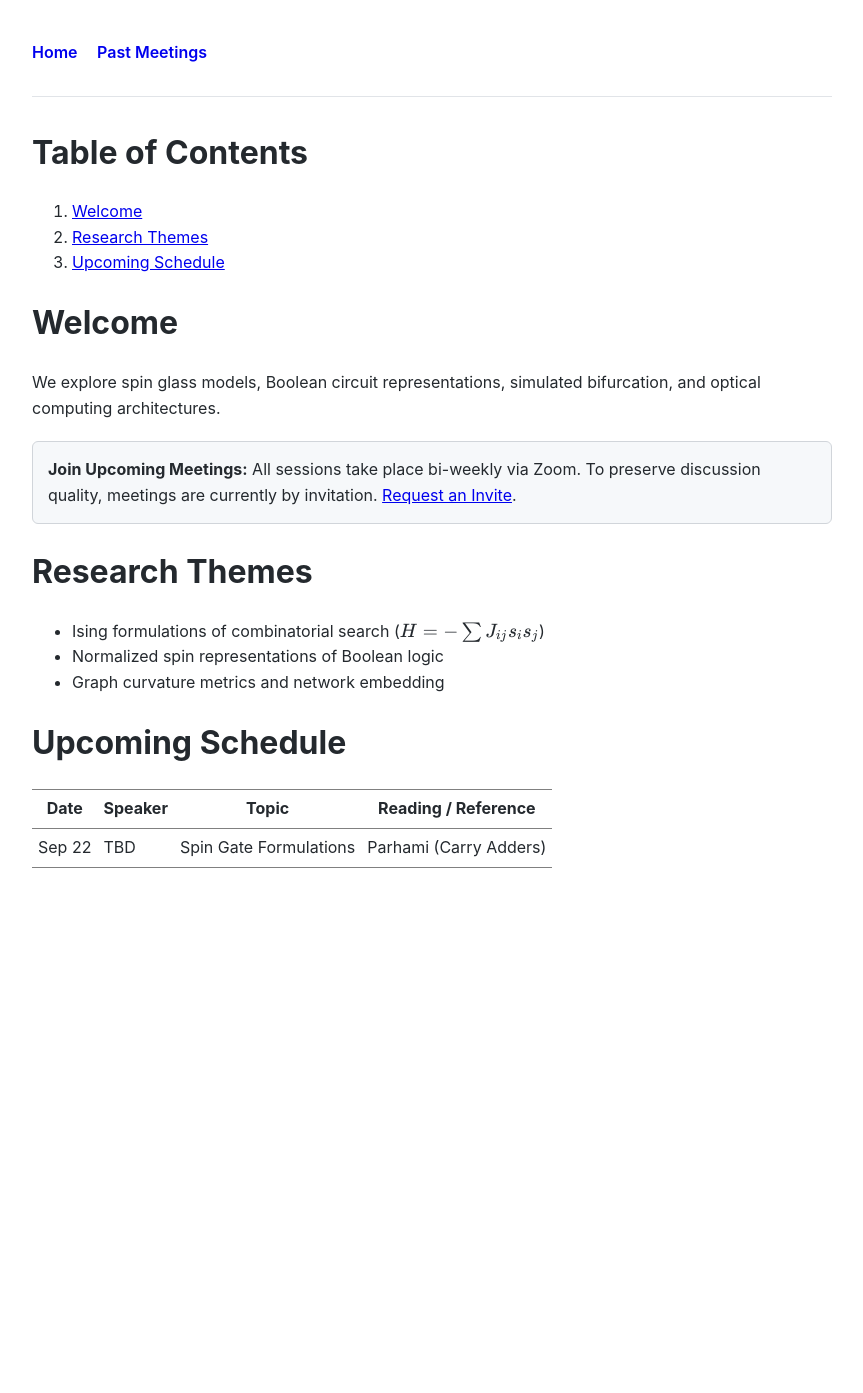
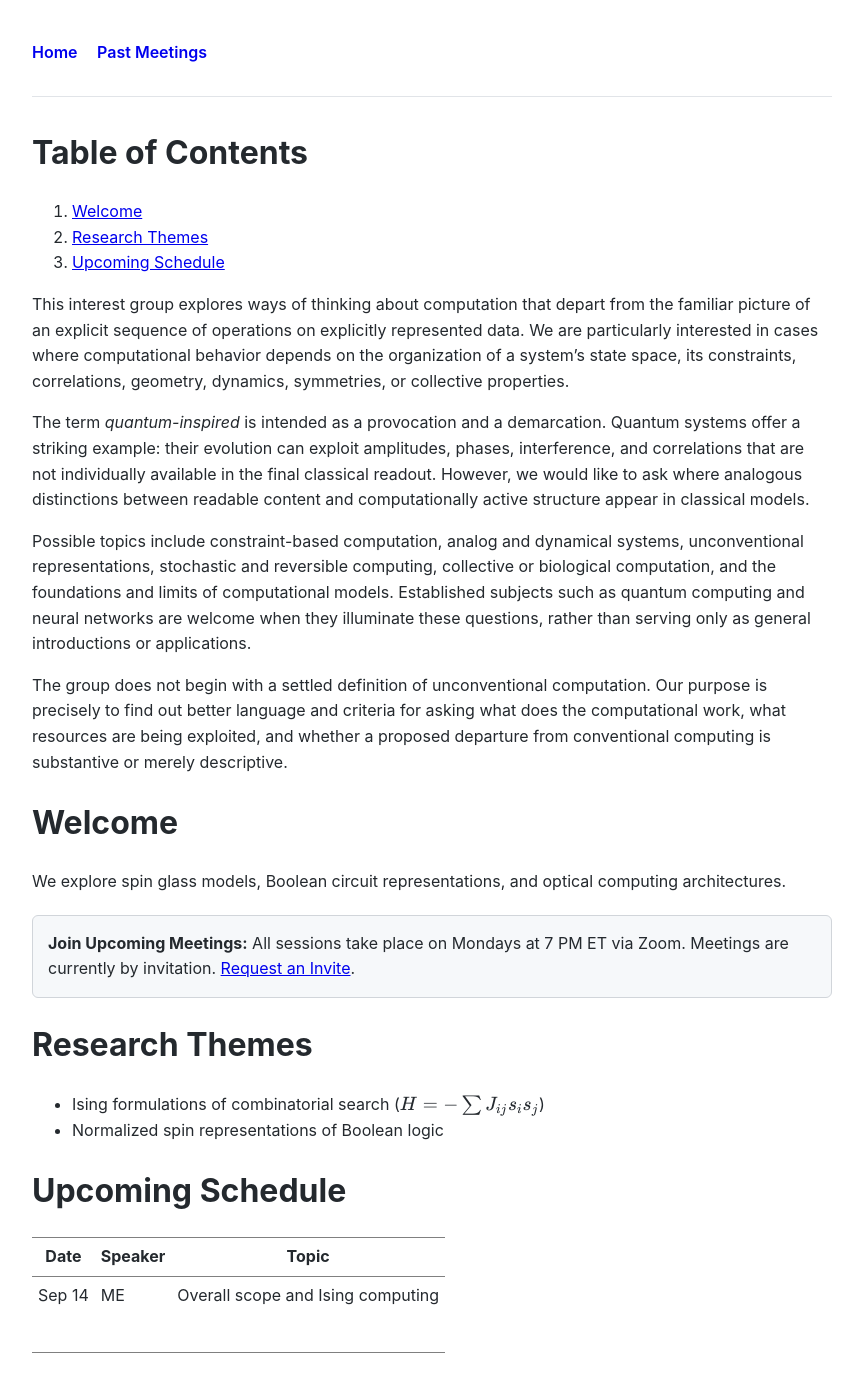
Before and after one commit to merementchouk/qiuc, a Jekyll site: the page built from index.md, in a window 1280 px wide. Shown: the whole page, without its empty margins (208-1071 px from the left). Built offline with Jekyll 4.4.1, drawn with Linux system fonts in a browser that asks for light colours; our own code applies the rules of GitHub Pages for plain Markdown files; before the commit the page ends 908 px from its top, so only the background shows below that.

Commit message:
Placeholders updated - theme update

```diff
--- a/index.md
+++ b/index.md
@@ -1,35 +1,41 @@
 
 # Table of Contents
 
-1.  [Welcome](#org5193a97)
-2.  [Research Themes](#orgf3915be)
-3.  [Upcoming Schedule](#org3ed7262)
+1.  [Welcome](#orga865457)
+2.  [Research Themes](#org90ed6d3)
+3.  [Upcoming Schedule](#orgb4aaacc)
+
+This interest group explores ways of thinking about computation that depart from the familiar picture of an explicit sequence of operations on explicitly represented data. We are particularly interested in cases where computational behavior depends on the organization of a system’s state space, its constraints, correlations, geometry, dynamics, symmetries, or collective properties.
+
+The term *quantum-inspired* is intended as a provocation and a demarcation. Quantum systems offer a striking example: their evolution can exploit amplitudes, phases, interference, and correlations that are not individually available in the final classical readout. However, we would like to ask where analogous distinctions between readable content and computationally active structure appear in classical models.
+
+Possible topics include constraint-based computation, analog and dynamical systems, unconventional representations, stochastic and reversible computing, collective or biological computation, and the foundations and limits of computational models. Established subjects such as quantum computing and neural networks are welcome when they illuminate these questions, rather than serving only as general introductions or applications.
+
+The group does not begin with a settled definition of unconventional computation. Our purpose is precisely to find out better language and criteria for asking what does the computational work, what resources are being exploited, and whether a proposed departure from conventional computing is substantive or merely descriptive.
 
 
-
-<a id="org5193a97"></a>
+<a id="orga865457"></a>
 
 # Welcome
 
-We explore spin glass models, Boolean circuit representations, simulated bifurcation, and optical computing architectures.
+We explore spin glass models, Boolean circuit representations, and optical computing architectures.
 
 <div class="invite-box">
-  <strong>Join Upcoming Meetings:</strong> All sessions take place bi-weekly via Zoom.
-  To preserve discussion quality, meetings are currently by invitation.
-  <a href="mailto:organizer@institution.edu?subject=Group%20Invitation%20Request">Request an Invite</a>.
+  <strong>Join Upcoming Meetings:</strong> All sessions take place on Mondays at 7 PM ET via Zoom.
+  Meetings are currently by invitation.
+  <a href="mailto:merement@umich.edu?subject=QIUC Group%20Invitation%20Request">Request an Invite</a>.
 </div>
 
 
-<a id="orgf3915be"></a>
+<a id="org90ed6d3"></a>
 
 # Research Themes
 
 -   Ising formulations of combinatorial search ($H = -\sum J_{ij} s_i s_j$)
 -   Normalized spin representations of Boolean logic
--   Graph curvature metrics and network embedding
 
 
-<a id="org3ed7262"></a>
+<a id="orgb4aaacc"></a>
 
 # Upcoming Schedule
 
@@ -42,23 +48,25 @@ We explore spin glass models, Boolean circuit representations, simulated bifurca
 <col  class="org-left" />
 
 <col  class="org-left" />
-
-<col  class="org-left" />
 </colgroup>
 <thead>
 <tr>
 <th scope="col" class="org-left">Date</th>
 <th scope="col" class="org-left">Speaker</th>
 <th scope="col" class="org-left">Topic</th>
-<th scope="col" class="org-left">Reading / Reference</th>
 </tr>
 </thead>
 <tbody>
 <tr>
-<td class="org-left">Sep 22</td>
-<td class="org-left">TBD</td>
-<td class="org-left">Spin Gate Formulations</td>
-<td class="org-left">Parhami (Carry Adders)</td>
+<td class="org-left">Sep 14</td>
+<td class="org-left">ME</td>
+<td class="org-left">Overall scope and Ising computing</td>
+</tr>
+
+<tr>
+<td class="org-left">&#xa0;</td>
+<td class="org-left">&#xa0;</td>
+<td class="org-left">&#xa0;</td>
 </tr>
 </tbody>
 </table>
```
Also changed, not shown: org/index.org (+19 -14 lines), org/ltximg/org-ltximg_e371f7089dee3897d47b2c47a8c522146a864c69.png (added).
